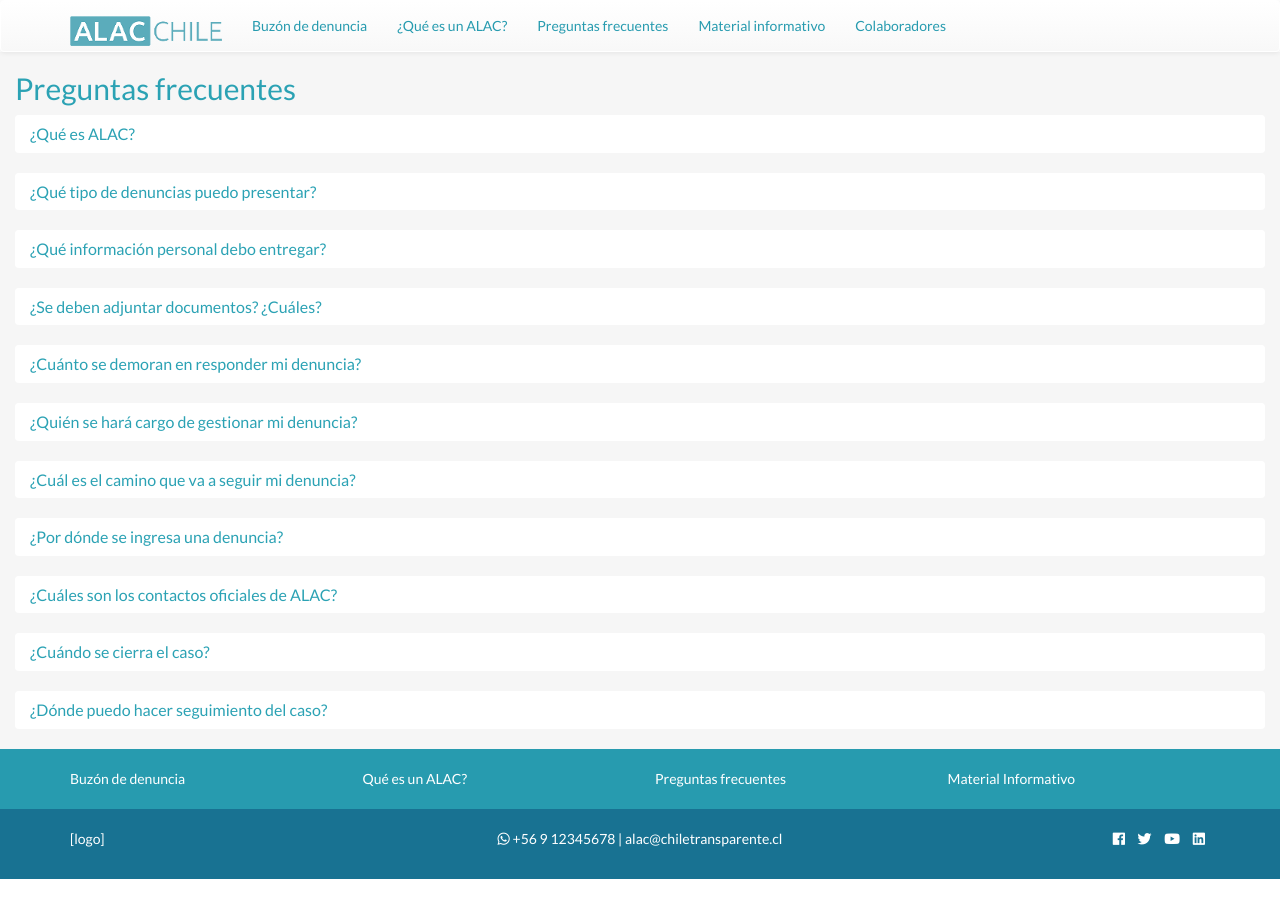
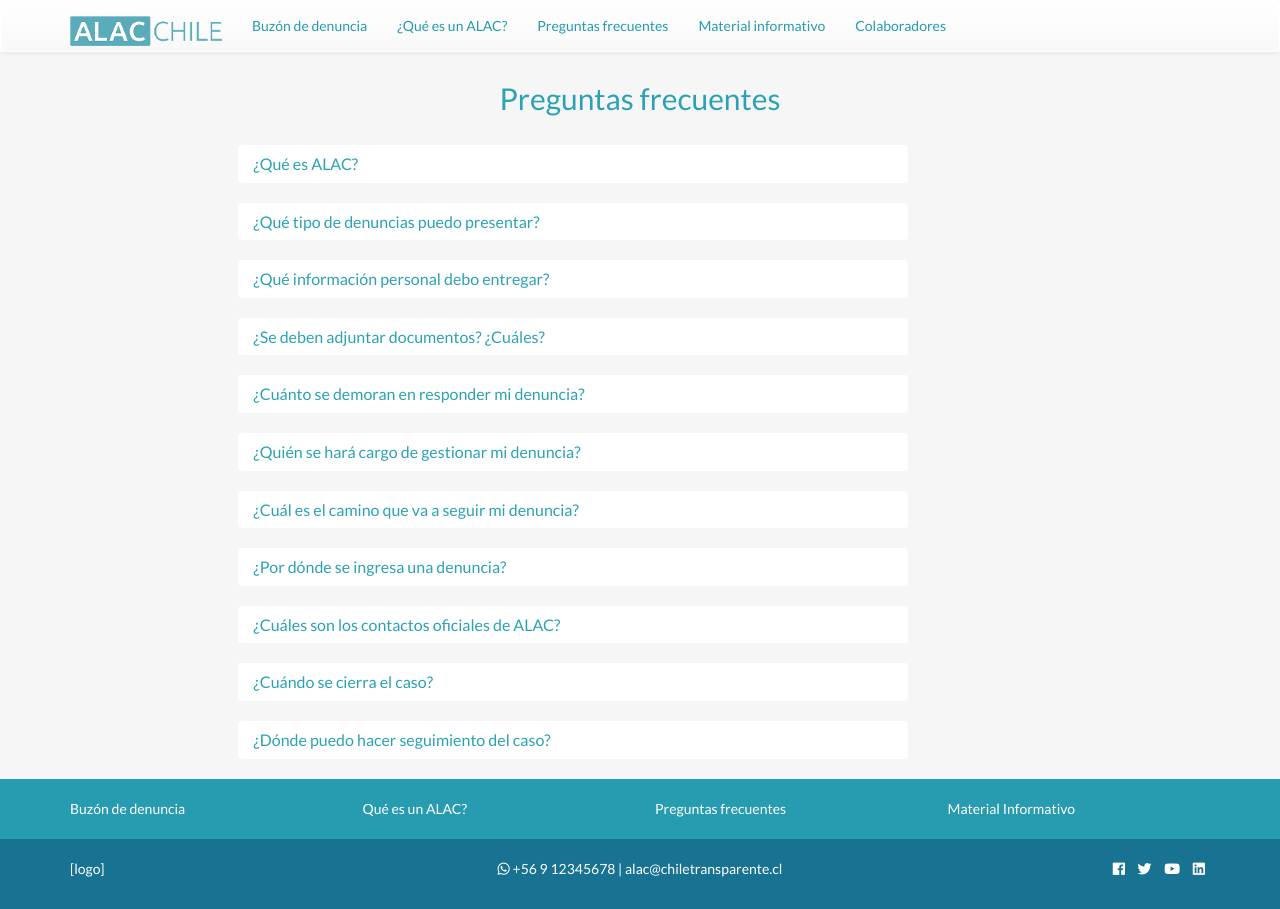
Before and after one commit to taniaadmin2020/denunciacorrupcion.github.io, a Jekyll site: the page built from faq.md, in a window 1280 px wide. Built offline with Jekyll 4.4.1, drawn with Linux system fonts in a browser that asks for light colours; nearby versions of some CDN libraries.

Commit message:
fix faq style

```diff
--- a/_layouts/faqs_layout.html
+++ b/_layouts/faqs_layout.html
@@ -10,7 +10,9 @@
     <div class="container-fluid" id="faqs-section">
       <div class="row">
         <div class="col-md-12">
-          <h2>{{page.title}}</h2>
+          <div class="faq_title">
+            <h2>{{page.title}}</h2>
+          </div>
           {% if page.description %}<p>{{page.description}}</p>{% endif %}
           {{ content }}
         </div>
--- a/_sass/_base.scss
+++ b/_sass/_base.scss
@@ -79,7 +79,14 @@ body {
   color: #2BA2B4;
   background-color: #F6F6F6;
 
+  .faq_title {
+    margin-top: 30px;
+    margin-bottom: 30px;
+    text-align: center;
+  }
+
   .panel {
+    width: 60%;
     border: none;
     box-shadow: none;
     margin-bottom: 20px;
--- a/faq.md
+++ b/faq.md
@@ -3,7 +3,7 @@ layout: faqs_layout
 title: Preguntas frecuentes
 permalink: /preguntas-frecuentes/
 ---
-
+<div class="col-sm-11 col-sm-offset-2">
 <div class="panel-group" id="accordion" role="tablist" aria-multiselectable="true">
   {% assign preguntas = site.data.faqs  %}
   {% for p in preguntas %}
@@ -24,3 +24,4 @@ permalink: /preguntas-frecuentes/
   {% endfor %}
 
 </div>
+</div>
```
